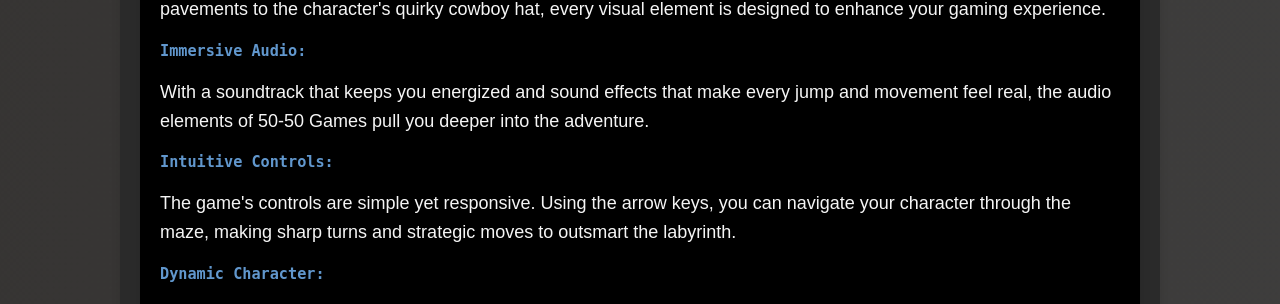
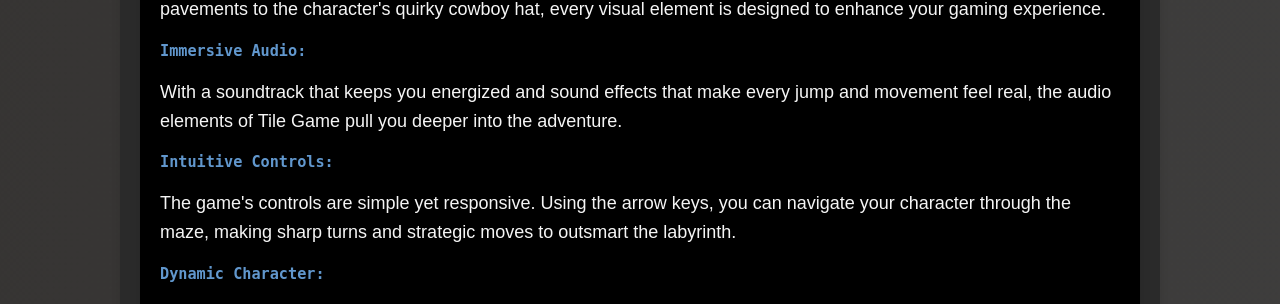
Before and after one commit to Dcroth99/Django-Resume-2024, a Django app: page /pygame in a window 1280 px wide. Shown: the part 1052-1356 px from the top of the page. Run offline with Django 4.2, Linux system fonts and the light colour scheme.

Commit message:
JUNE23UPDATE

```diff
--- a/resumeApp/templates/tile_game.html
+++ b/resumeApp/templates/tile_game.html
@@ -22,7 +22,7 @@
         <h3>Vivid Visuals:</h3>
        <p> The game features a colorful and captivating environment with detailed graphics. From the blue skies and gray pavements to the character's quirky cowboy hat, every visual element is designed to enhance your gaming experience.</p>
 
-       <h3>Immersive Audio:</h3> <p>With a soundtrack that keeps you energized and sound effects that make every jump and movement feel real, the audio elements of 50-50 Games pull you deeper into the adventure.</p>
+       <h3>Immersive Audio:</h3> <p>With a soundtrack that keeps you energized and sound effects that make every jump and movement feel real, the audio elements of Tile Game pull you deeper into the adventure.</p>
 
        <h3>Intuitive Controls:</h3> <p>The game's controls are simple yet responsive. Using the arrow keys, you can navigate your character through the maze, making sharp turns and strategic moves to outsmart the labyrinth.</p>
 
```
